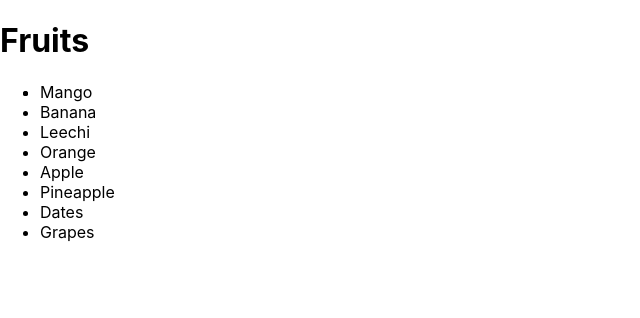
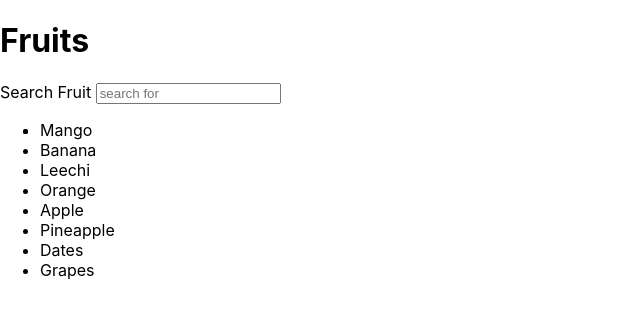
Before and after one commit to ycjessie/fruits_react, a React (Create React App) app: page / in a window 1280 px wide. Shown: the top 318 px of the page, without its empty margins (0-640 px from the left). Built offline with nearby package versions, Linux system fonts and the light colour scheme.

Commit message:
search box

```diff
--- a/src/App.js
+++ b/src/App.js
@@ -1,12 +1,15 @@
 import React, { Component } from 'react';
 import ListContainer from './ListContainer';
+import Search from './Search';
 class App extends Component {
   render() {
 
     return (
       <>
         <h1>Fruits</h1>
+        <Search />
         <ListContainer />
+
       </>
     );
   }
--- /dev/null
+++ b/src/Search.js
@@ -0,0 +1,15 @@
+import React, { Component } from "react";
+class Search extends Component {
+  render() {
+    return (
+      <>
+        <div>
+          <label>Search Fruit </label>
+          <input type="text" placeholder="search for"></input>
+        </div>
+      </>
+    );
+  }
+}
+
+export default Search;
```
